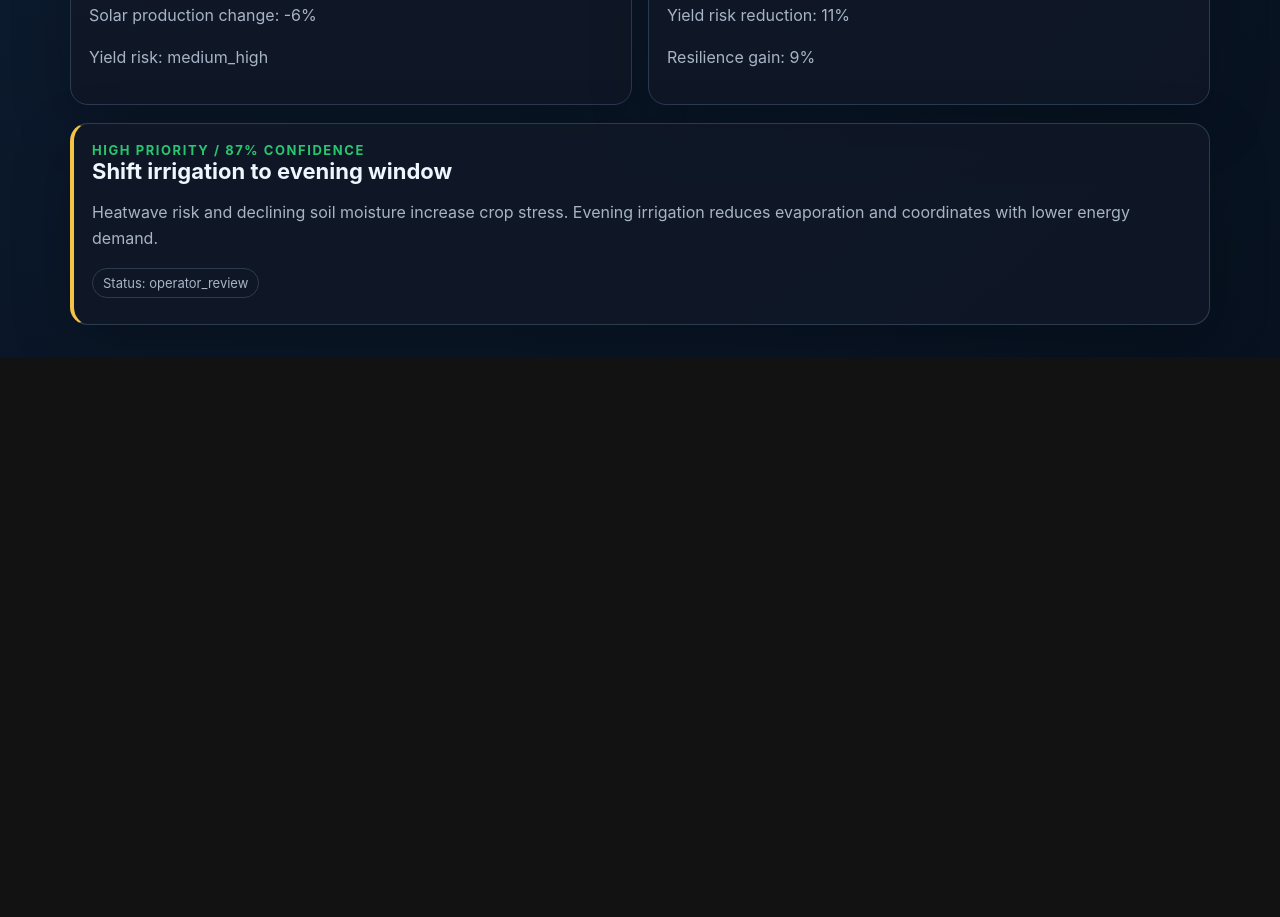
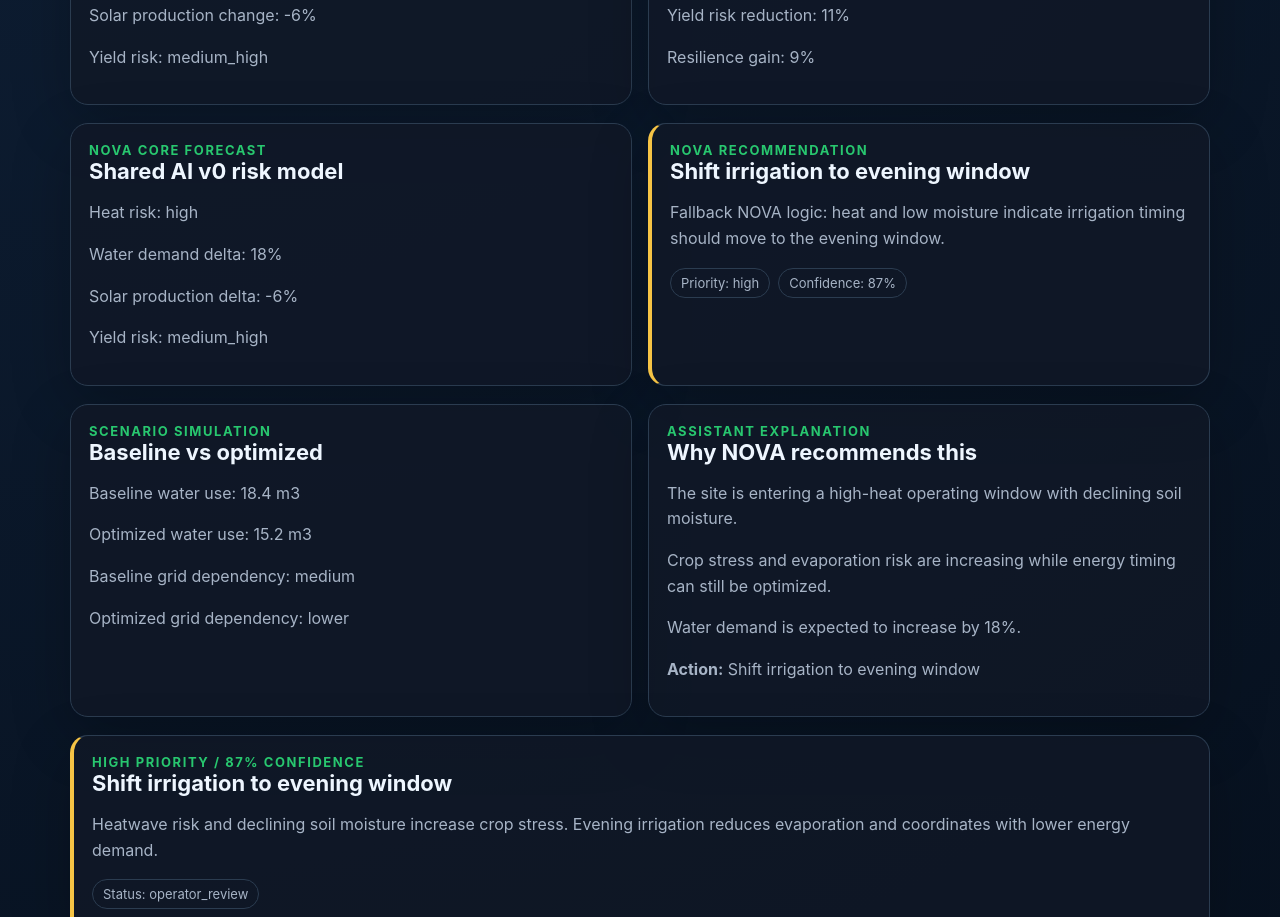
Before and after one commit to wisemaiarservices-debug/neoagro-platform, a Next.js app in the folder apps/web/: page /dashboard in a window 1280 px wide. Shown: the part 840-1757 px from the top of the page. Before the commit the page ends 1197 px from the top, so only its background shows below. Built offline with nearby package versions, Linux system fonts and the light colour scheme; no server answers.

Commit message:
web: connect dashboard to NOVA Core insight

```diff
--- a/apps/web/app/dashboard/page.tsx
+++ b/apps/web/app/dashboard/page.tsx
@@ -1,4 +1,5 @@
 import { getDashboardSummary } from '../../lib/demo';
+import { getNovaCoreInsight } from '../../lib/nova-core';
 
 function format(value: number | string, unit?: string) {
   return `${value}${unit ? ' ' + unit : ''}`;
@@ -6,6 +7,7 @@ function format(value: number | string, unit?: string) {
 
 export default async function DashboardPage() {
   const summary = await getDashboardSummary();
+  const nova = await getNovaCoreInsight();
 
   return (
     <main className="container">
@@ -23,6 +25,7 @@ export default async function DashboardPage() {
         </p>
         <div>
           {summary.workflow.map((step: string) => <span key={step} className="badge">{step}</span>)}
+          <span className="badge">NOVA Core: {nova.connected ? 'connected' : 'fallback mode'}</span>
         </div>
       </section>
 
@@ -38,7 +41,7 @@ export default async function DashboardPage() {
 
       <section className="grid grid-2" style={{ marginTop: 18 }}>
         <div className="card">
-          <div className="kicker">Forecast</div>
+          <div className="kicker">NeoAgro Forecast</div>
           <h2>Heatwave and agrivoltaic risk</h2>
           <p>Maximum temperature: {summary.forecast.max_temperature_c} C</p>
           <p>Water demand change: {summary.forecast.water_demand_delta_pct}%</p>
@@ -55,6 +58,43 @@ export default async function DashboardPage() {
         </div>
       </section>
 
+      <section className="grid grid-2" style={{ marginTop: 18 }}>
+        <div className="card">
+          <div className="kicker">NOVA Core Forecast</div>
+          <h2>Shared AI v0 risk model</h2>
+          <p>Heat risk: {nova.forecast.heat_risk}</p>
+          <p>Water demand delta: {nova.forecast.water_demand_delta_pct}%</p>
+          <p>Solar production delta: {nova.forecast.solar_production_delta_pct}%</p>
+          <p>Yield risk: {nova.forecast.yield_risk}</p>
+        </div>
+        <div className="card recommendation">
+          <div className="kicker">NOVA Recommendation</div>
+          <h2>{nova.recommendation.title}</h2>
+          <p>{nova.recommendation.explanation}</p>
+          <span className="badge">Priority: {nova.recommendation.priority}</span>
+          <span className="badge">Confidence: {Math.round((nova.recommendation.confidence ?? 0) * 100)}%</span>
+        </div>
+      </section>
+
+      <section className="grid grid-2" style={{ marginTop: 18 }}>
+        <div className="card">
+          <div className="kicker">Scenario Simulation</div>
+          <h2>Baseline vs optimized</h2>
+          <p>Baseline water use: {nova.simulation.baseline?.water_use_m3} m3</p>
+          <p>Optimized water use: {nova.simulation.optimized?.water_use_m3} m3</p>
+          <p>Baseline grid dependency: {nova.simulation.baseline?.grid_dependency}</p>
+          <p>Optimized grid dependency: {nova.simulation.optimized?.grid_dependency}</p>
+        </div>
+        <div className="card">
+          <div className="kicker">Assistant Explanation</div>
+          <h2>Why NOVA recommends this</h2>
+          <p>{nova.explanation.what_is_happening}</p>
+          <p>{nova.explanation.why_it_matters}</p>
+          <p>{nova.explanation.what_happens_next}</p>
+          <p><strong>Action:</strong> {nova.explanation.what_to_do}</p>
+        </div>
+      </section>
+
       <section className="grid" style={{ marginTop: 18 }}>
         {summary.recommendations.map((rec: any) => (
           <div className="card recommendation" key={rec.id}>
```
